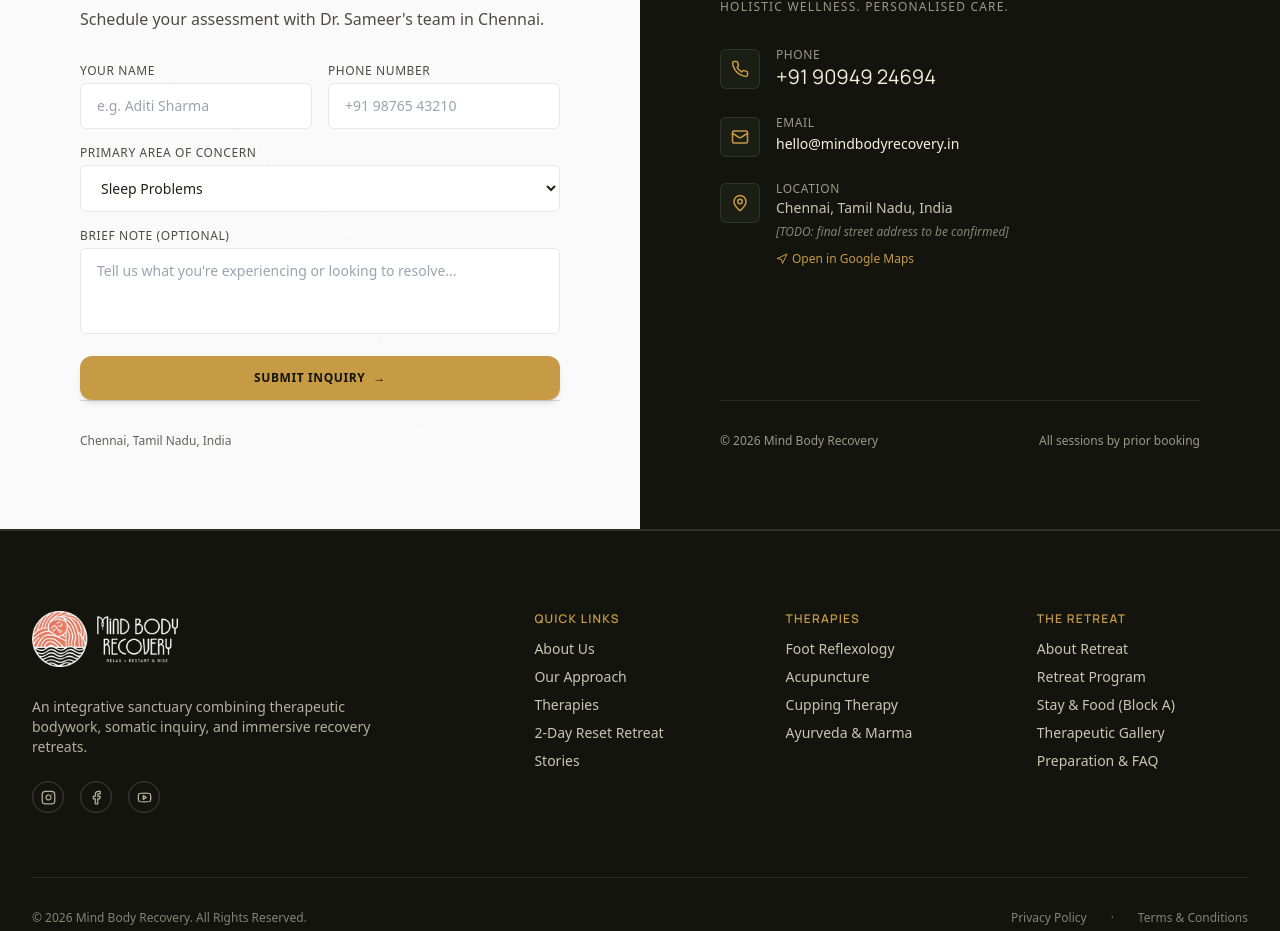
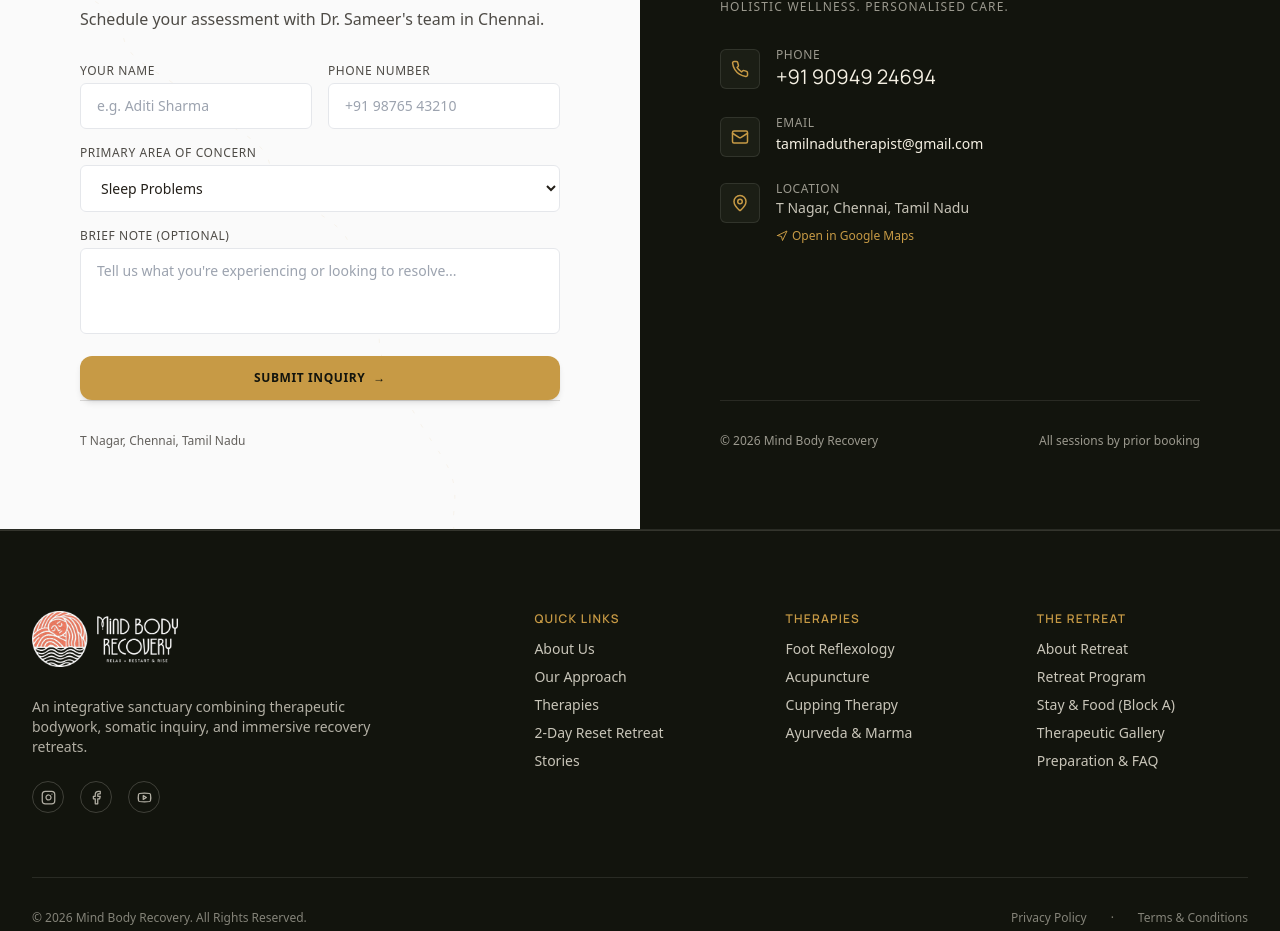
Before and after one commit to bhuvaneshkarnan/mindbodyrecovery, a Next.js app: page / in a window 1280 px wide. Shown: the part 9511-10442 px from the top of the page. Built offline with nearby package versions, Linux system fonts and the light colour scheme.

Commit message:
feat: update email to tamilnadutherapist@gmail.com and address to T Nagar, Chennai, Tamil Nadu

```diff
--- a/src/components/sections/ContactSection.tsx
+++ b/src/components/sections/ContactSection.tsx
@@ -130,7 +130,7 @@ export const ContactSection: React.FC<ContactSectionProps> = () => {
             </div>
 
             <div className="pt-8 border-t border-[#231F19]/15 flex items-center justify-between text-xs text-[#231F19]/70">
-              <span>Chennai, Tamil Nadu, India</span>
+              <span>T Nagar, Chennai, Tamil Nadu</span>
             </div>
           </SlideIn>
         </div>
@@ -194,10 +194,15 @@ export const ContactSection: React.FC<ContactSectionProps> = () => {
                     Location
                   </span>
                   <p className="font-sans text-sm text-[#F6F1E4]/80 leading-relaxed max-w-sm">
-                    {clinicData.address} <br />
-                    <span className="text-xs text-[#F6F1E4]/50 italic">
-                      {clinicData.addressPlaceholder}
-                    </span>
+                    {clinicData.address}
+                    {clinicData.addressPlaceholder ? (
+                      <>
+                        <br />
+                        <span className="text-xs text-[#F6F1E4]/50 italic">
+                          {clinicData.addressPlaceholder}
+                        </span>
+                      </>
+                    ) : null}
                   </p>
                   <a
                     href={clinicData.googleMapsUrl}
--- a/src/data/clinicData.ts
+++ b/src/data/clinicData.ts
@@ -50,10 +50,10 @@ export const clinicData = {
   tagline: "Holistic Wellness. Personalised Care.",
   phone: "+91 90949 24694",
   phoneDisplay: "+91 90949 24694",
-  email: "hello@mindbodyrecovery.in",
-  address: "Chennai, Tamil Nadu, India",
-  addressPlaceholder: "[TODO: final street address to be confirmed]",
-  googleMapsUrl: "https://maps.google.com/?q=Mind+Body+Recovery+Chennai",
+  email: "tamilnadutherapist@gmail.com",
+  address: "T Nagar, Chennai, Tamil Nadu",
+  addressPlaceholder: "",
+  googleMapsUrl: "https://maps.google.com/?q=T+Nagar+Chennai+Tamil+Nadu",
 
   hero: {
     headline: ["Relax", "Rethink", "Rebuild"],
```
